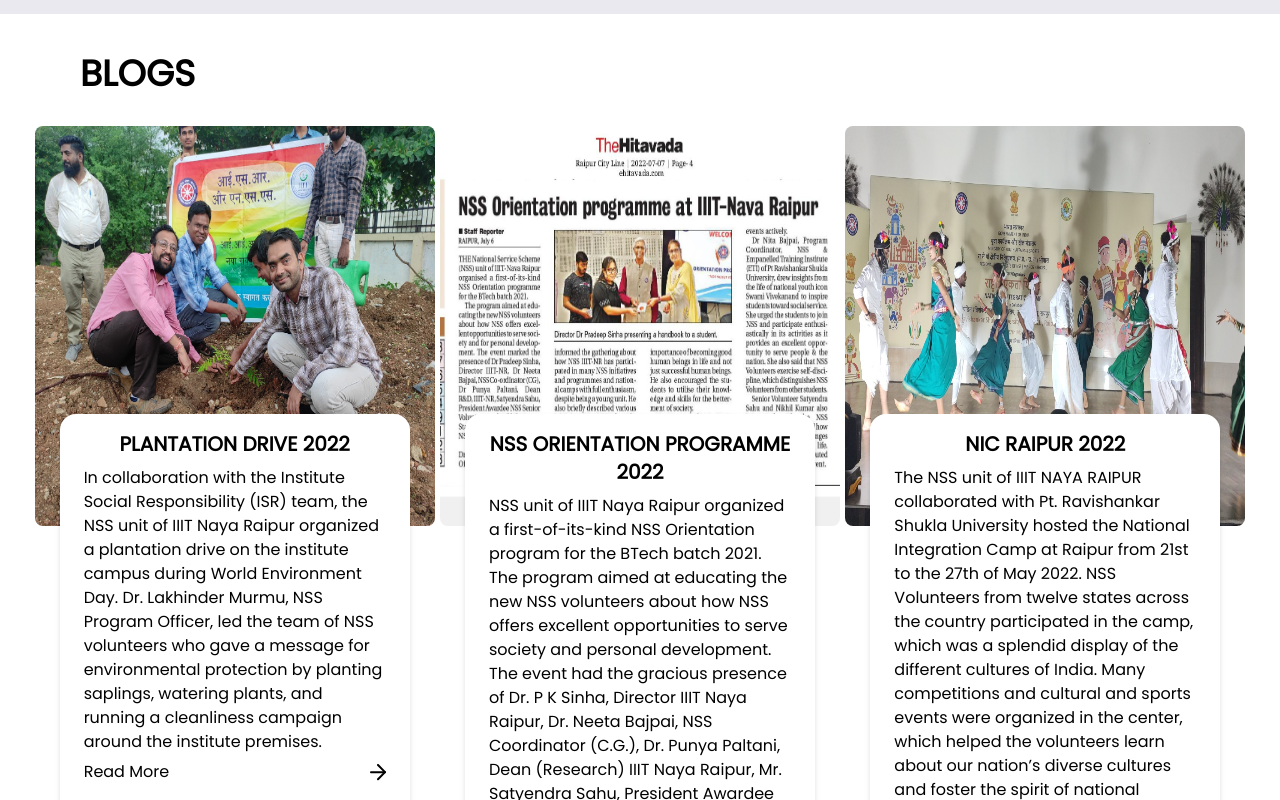
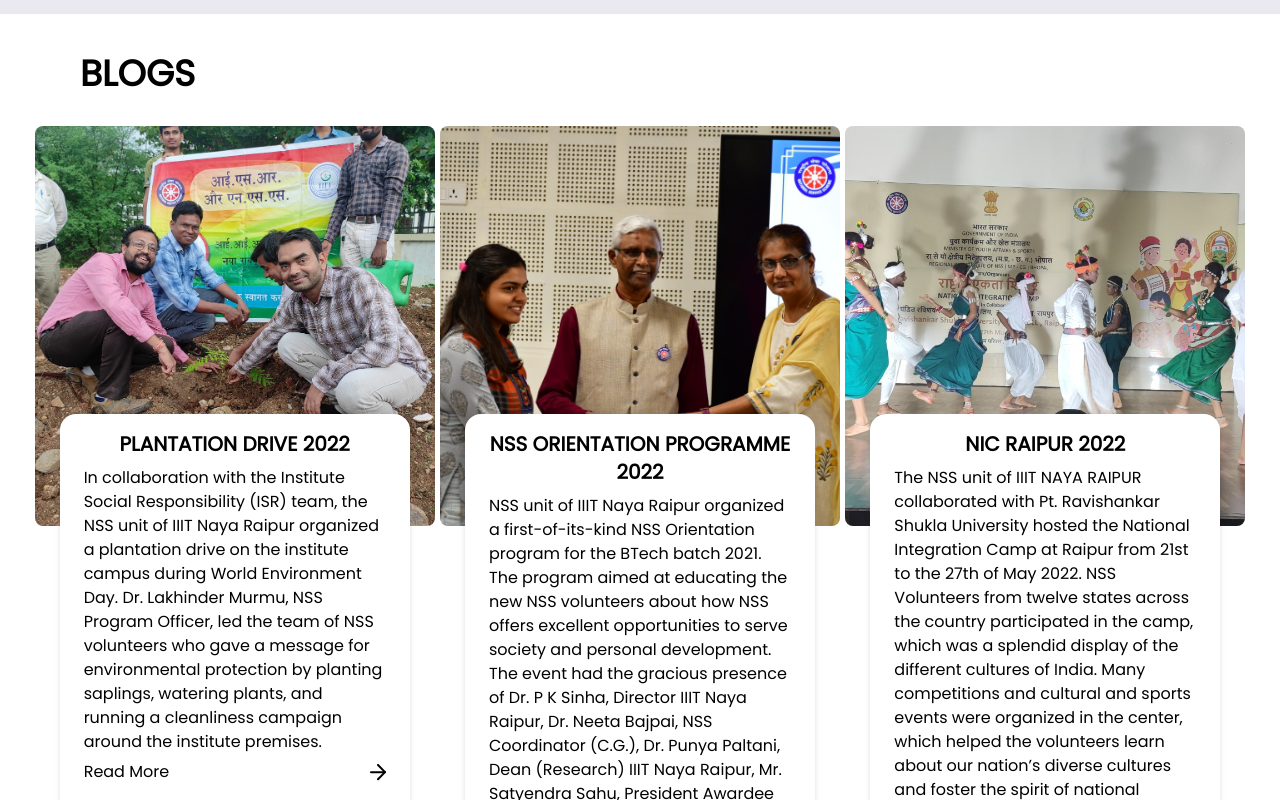
Before and after one commit to Student-Activity-Center-IIIT-NR/NSS-IIITNR-Website, a React (Create React App) app: page / in a window 1280 px wide. Shown: the part 2760-3560 px from the top of the page. Built offline with nearby package versions, Linux system fonts and the light colour scheme.

Commit message:
Image display style change in Blogs and Events

```diff
--- a/src/events/Event.js
+++ b/src/events/Event.js
@@ -9,8 +9,8 @@
             {event_details.event_heading}
           </h3>
           <div className="flex flex-col md:flex-row items-between gap-x-2 gap-y-4 overflow-hidden">
-            <img src={event_details.event_img1} className="object-fit rounded md:w-1/2" alt="" />
-            <img src={event_details.event_img2} className="object-fit rounded md:w-1/2" alt="" />
+            <img src={event_details.event_img1} className="object-cover rounded md:w-1/2" alt="" />
+            <img src={event_details.event_img2} className="object-cover rounded md:w-1/2" alt="" />
           </div>
           <p className="text-sm md:text-lg lg:text-lg py-2 lg:py-2 text-justify">
             {event_details.event_content}
--- a/src/home/Blogs/BlogCard.jsx
+++ b/src/home/Blogs/BlogCard.jsx
@@ -4,10 +4,10 @@
 export const BlogCard = ({ blog_details }) => {
   return (
     <div className="flex flex-col justify-center items-center -space-y-20 lg:-space-y-28">
-      <div className="h-[400px] w-[300px] lg:h-[400px] lg:w-[400px] rounded-2xl ">
-        <img src={blog_details.blog_img} className="object-fit w-full h-full rounded-lg" alt="" />
+      <div className="h-[400px] w-[350px] lg:h-[400px] lg:w-[400px] rounded-2xl">
+        <img src={blog_details.blog_img} className="object-cover h-full rounded-lg" alt="" />
       </div>
-      <div className="bg-white rounded-2xl flex flex-col w-[280px] lg:w-[350px] lg:h-[545px] justify-start items-center py-4 px-6 drop-shadow-md space-y-2">
+      <div className="bg-white rounded-2xl flex flex-col w-[320px] lg:w-[350px] lg:h-[545px] justify-start items-center py-4 px-6 drop-shadow-md space-y-2">
         <div className="text-lg lg:text-xl font-bold uppercase text-center">
           {blog_details.blog_heading}
         </div>
--- a/src/home/Blogs/Blogs.jsx
+++ b/src/home/Blogs/Blogs.jsx
@@ -11,7 +11,7 @@
     },
 
     {
-      blog_img: "./assets/gallery/30.jpeg",
+      blog_img: "./assets/gallery/44.jpeg",
       blog_heading: "NSS ORIENTATION PROGRAMME 2022",
       blog_content:
         `NSS unit of IIIT Naya Raipur organized a first-of-its-kind NSS Orientation program for the BTech batch 2021. The program aimed at educating the new NSS volunteers about how NSS offers excellent opportunities to serve society and personal development. The event had the gracious presence of Dr. P K Sinha, Director IIIT Naya Raipur, Dr. Neeta Bajpai, NSS Coordinator (C.G.), Dr. Punya Paltani, Dean (Research) IIIT Naya Raipur, Mr. Satyendra Sahu, President Awardee and NSS senior volunteer and Mr. Nikhil Kumar, State awardee and NSS senior volunteer.`,
--- a/src/teams/Teams.js
+++ b/src/teams/Teams.js
@@ -9,7 +9,7 @@
       <Navbar display="bg-[#E5E5E5]" />
       <div className="container flex flex-col md:flex-row items-center px-6 mx-auto mt-10 space-y-0 md:space-y-0">
         <div className="flex flex-col mb-12 space-y-8 md:w-1/2 md:space-x-1 md:justify-center">
-          <h1 className="max-w-md text-4xl font-bold text-center md:text-5xl md:text-left">
+          <h1 className="max-w-md text-4xl font-bold text-center md:text-5xl">
             Our Team
           </h1>
           <p className="max-w-sm text-justify lg:text-center text-darkGrayingBlue md:text-left">
```
